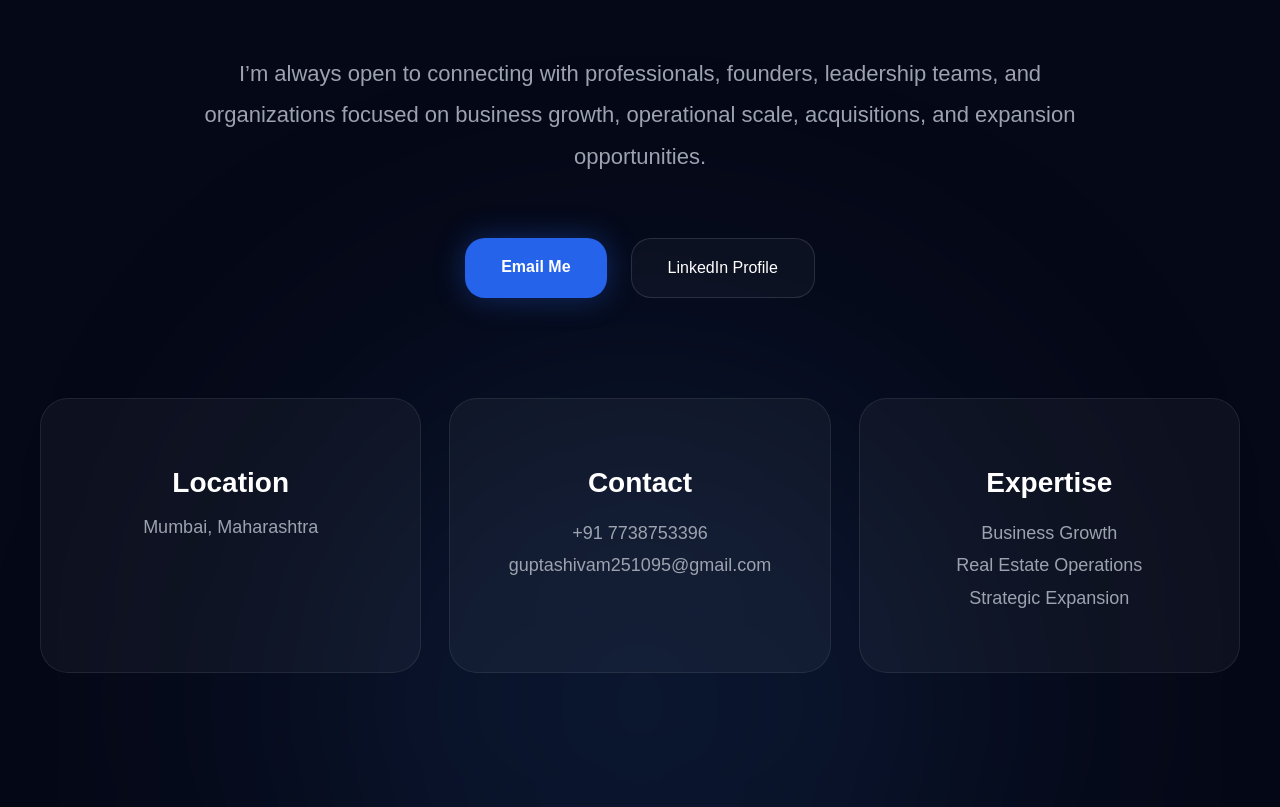
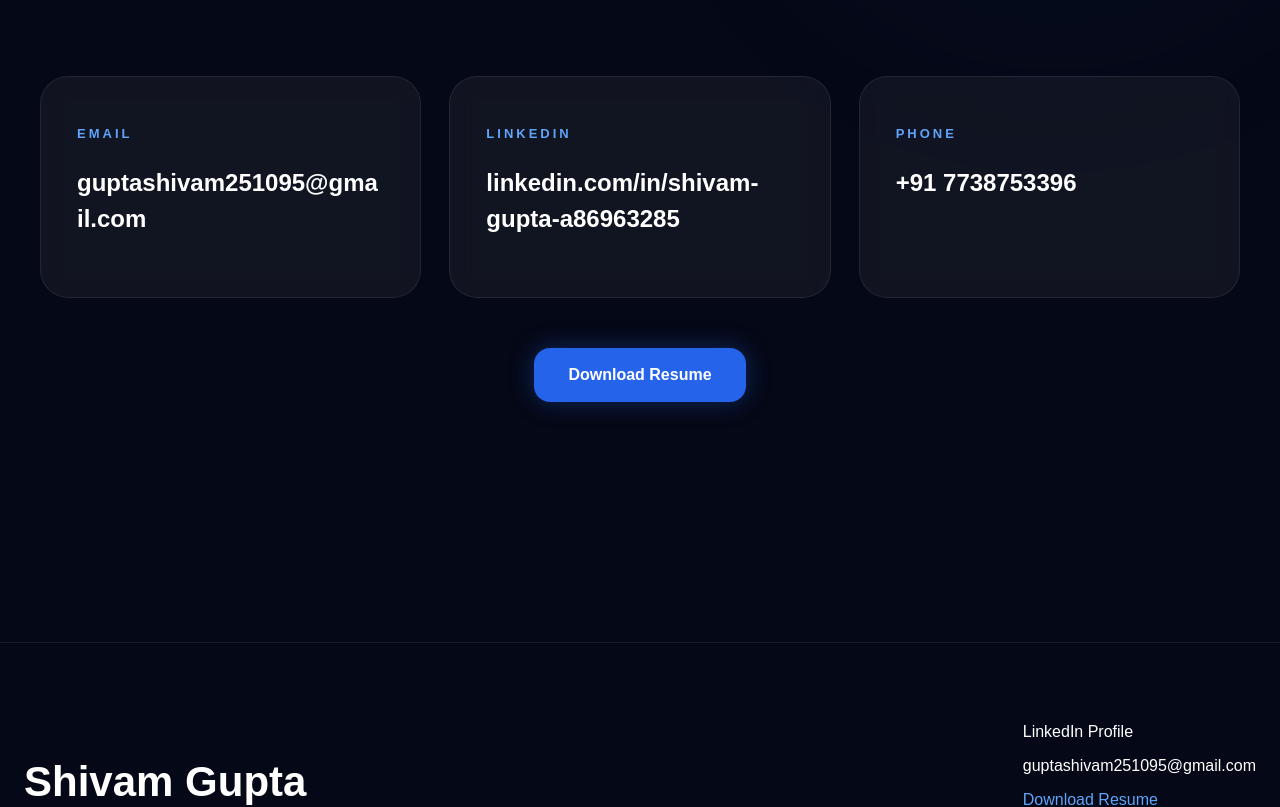
Before and after one commit to shivamgupta95/shivam-portfolio, a Next.js app: page / in a window 1280 px wide. Shown: the part 10882-11689 px from the top of the page. Built offline with nearby package versions, Linux system fonts and the light colour scheme.

Commit message:
premium contact section

```diff
--- a/components/Contact.tsx
+++ b/components/Contact.tsx
@@ -1,10 +1,35 @@
+"use client";
+
 export default function Contact() {
+
+  const contacts = [
+
+    {
+      title: "Email",
+      value: "guptashivam251095@gmail.com",
+      link: "mailto:guptashivam251095@gmail.com",
+    },
+
+    {
+      title: "LinkedIn",
+      value: "linkedin.com/in/shivam-gupta-a86963285",
+      link: "https://www.linkedin.com/in/shivam-gupta-a86963285",
+    },
+
+    {
+      title: "Phone",
+      value: "+91 7738753396",
+      link: "tel:+917738753396",
+    },
+
+  ];
+
   return (
+
     <section
       style={{
-        padding: "140px 24px 180px",
+        padding: "120px 20px",
         position: "relative",
-        overflow: "hidden"
       }}
     >
 
@@ -12,14 +37,13 @@ export default function Contact() {
       <div
         style={{
           position: "absolute",
-          bottom: "-200px",
-          left: "50%",
-          transform: "translateX(-50%)",
-          width: "700px",
-          height: "700px",
-          background: "rgba(59,130,246,0.12)",
-          filter: "blur(140px)",
-          borderRadius: "50%"
+          width: "450px",
+          height: "450px",
+          background: "rgba(59,130,246,0.08)",
+          filter: "blur(120px)",
+          top: "0",
+          right: "0",
+          borderRadius: "50%",
         }}
       />
 
@@ -29,87 +53,54 @@ export default function Contact() {
           margin: "0 auto",
           position: "relative",
           zIndex: 2,
-          textAlign: "center"
         }}
       >
 
         {/* TOP */}
+        <div
+          style={{
+            textAlign: "center",
+            marginBottom: "90px",
+          }}
+        >
+
           <p
             style={{
               color: "#60A5FA",
               textTransform: "uppercase",
-            letterSpacing: "5px",
+              letterSpacing: "4px",
+              marginBottom: "18px",
               fontSize: "14px",
-            marginBottom: "24px"
+              fontWeight: "600",
             }}
           >
-          Let’s Connect
+            Contact
           </p>
 
           <h2
             style={{
-            fontSize: "clamp(48px,6vw,90px)",
+              fontSize: "clamp(42px,7vw,72px)",
               lineHeight: "1.1",
-            marginBottom: "40px"
+              marginBottom: "24px",
             }}
           >
-          Building Growth Through Strategy, Leadership & Execution
+            Let’s Build
+            <br />
+            Something Bigger
           </h2>
 
           <p
             style={{
               color: "#9CA3AF",
-            fontSize: "22px",
+              maxWidth: "850px",
+              margin: "0 auto",
               lineHeight: "1.9",
-            maxWidth: "900px",
-            margin: "0 auto 60px"
+              fontSize: "18px",
             }}
           >
-          I’m always open to connecting with professionals, founders,
-          leadership teams, and organizations focused on business growth,
-          operational scale, acquisitions, and expansion opportunities.
+            Open to leadership opportunities, strategic business discussions,
+            real estate collaborations, and growth-focused partnerships.
           </p>
-
-        {/* BUTTONS */}
-        <div
-          style={{
-            display: "flex",
-            justifyContent: "center",
-            gap: "24px",
-            flexWrap: "wrap",
-            marginBottom: "100px"
-          }}
-        >
-
-          <a
-            href="mailto:guptashivam251095@gmail.com"
-            style={{
-              background: "#2563EB",
-              color: "white",
-              padding: "20px 36px",
-              borderRadius: "20px",
-              textDecoration: "none",
-              fontWeight: "bold",
-              boxShadow: "0 0 30px rgba(37,99,235,0.35)"
-            }}
-          >
-            Email Me
-          </a>
-
-          <a
-            href="https://www.linkedin.com/in/shivam-gupta-a86963285"
-            target="_blank"
-            style={{
-              border: "1px solid rgba(255,255,255,0.12)",
-              padding: "20px 36px",
-              borderRadius: "20px",
-              textDecoration: "none",
-              color: "white",
-              background: "rgba(255,255,255,0.03)"
-            }}
-          >
-            LinkedIn Profile
-          </a>
 
         </div>
 
@@ -117,108 +108,100 @@ export default function Contact() {
         <div
           style={{
             display: "grid",
-            gridTemplateColumns: "repeat(auto-fit,minmax(250px,1fr))",
-            gap: "28px"
+            gridTemplateColumns: "repeat(auto-fit,minmax(300px,1fr))",
+            gap: "28px",
+            marginBottom: "50px",
           }}
         >
 
-          {/* CARD */}
-          <div
+          {contacts.map((item, index) => (
+
+            <a
+              key={index}
+              href={item.link}
+              target="_blank"
+
               style={{
-              background: "rgba(255,255,255,0.04)",
+                background: "rgba(255,255,255,0.05)",
                 border: "1px solid rgba(255,255,255,0.08)",
                 borderRadius: "28px",
-              padding: "40px"
+                padding: "36px",
+                textDecoration: "none",
+                backdropFilter: "blur(12px)",
+                transition: "0.35s",
+                display: "block",
+              }}
+
+              onMouseEnter={(e) => {
+                e.currentTarget.style.transform = "translateY(-10px)";
+                e.currentTarget.style.border =
+                  "1px solid rgba(96,165,250,0.35)";
+                e.currentTarget.style.boxShadow =
+                  "0 0 35px rgba(37,99,235,0.15)";
+              }}
+
+              onMouseLeave={(e) => {
+                e.currentTarget.style.transform = "translateY(0px)";
+                e.currentTarget.style.border =
+                  "1px solid rgba(255,255,255,0.08)";
+                e.currentTarget.style.boxShadow = "none";
               }}
             >
 
+              <p
+                style={{
+                  color: "#60A5FA",
+                  marginBottom: "18px",
+                  textTransform: "uppercase",
+                  letterSpacing: "3px",
+                  fontSize: "13px",
+                  fontWeight: "600",
+                }}
+              >
+                {item.title}
+              </p>
+
               <h3
                 style={{
-                marginBottom: "18px",
-                fontSize: "28px"
+                  color: "white",
+                  fontSize: "24px",
+                  lineHeight: "1.5",
+                  wordBreak: "break-word",
                 }}
               >
-              Location
+                {item.value}
               </h3>
 
-            <p
-              style={{
-                color: "#9CA3AF",
-                fontSize: "18px"
-              }}
-            >
-              Mumbai, Maharashtra
-            </p>
+            </a>
+
+          ))}
 
         </div>
 
-          {/* CARD */}
+        {/* CTA */}
         <div
           style={{
-              background: "rgba(255,255,255,0.04)",
-              border: "1px solid rgba(255,255,255,0.08)",
-              borderRadius: "28px",
-              padding: "40px"
+            textAlign: "center",
           }}
         >
 
-            <h3
+          <a
+            href="/resume.pdf"
+            target="_blank"
+
             style={{
-                marginBottom: "18px",
-                fontSize: "28px"
+              background: "#2563EB",
+              color: "white",
+              textDecoration: "none",
+              padding: "18px 34px",
+              borderRadius: "16px",
+              fontWeight: "600",
+              display: "inline-block",
+              boxShadow: "0 0 25px rgba(37,99,235,0.35)",
             }}
           >
-              Contact
-            </h3>
-
-            <p
-              style={{
-                color: "#9CA3AF",
-                fontSize: "18px",
-                lineHeight: "1.8"
-              }}
-            >
-              +91 7738753396
-              <br />
-              guptashivam251095@gmail.com
-            </p>
-
-          </div>
-
-          {/* CARD */}
-          <div
-            style={{
-              background: "rgba(255,255,255,0.04)",
-              border: "1px solid rgba(255,255,255,0.08)",
-              borderRadius: "28px",
-              padding: "40px"
-            }}
-          >
-
-            <h3
-              style={{
-                marginBottom: "18px",
-                fontSize: "28px"
-              }}
-            >
-              Expertise
-            </h3>
-
-            <p
-              style={{
-                color: "#9CA3AF",
-                fontSize: "18px",
-                lineHeight: "1.8"
-              }}
-            >
-              Business Growth
-              <br />
-              Real Estate Operations
-              <br />
-              Strategic Expansion
-            </p>
-
-          </div>
+            Download Resume
+          </a>
 
         </div>
 
```
Lines whose indentation alone changed are shown as unchanged.
